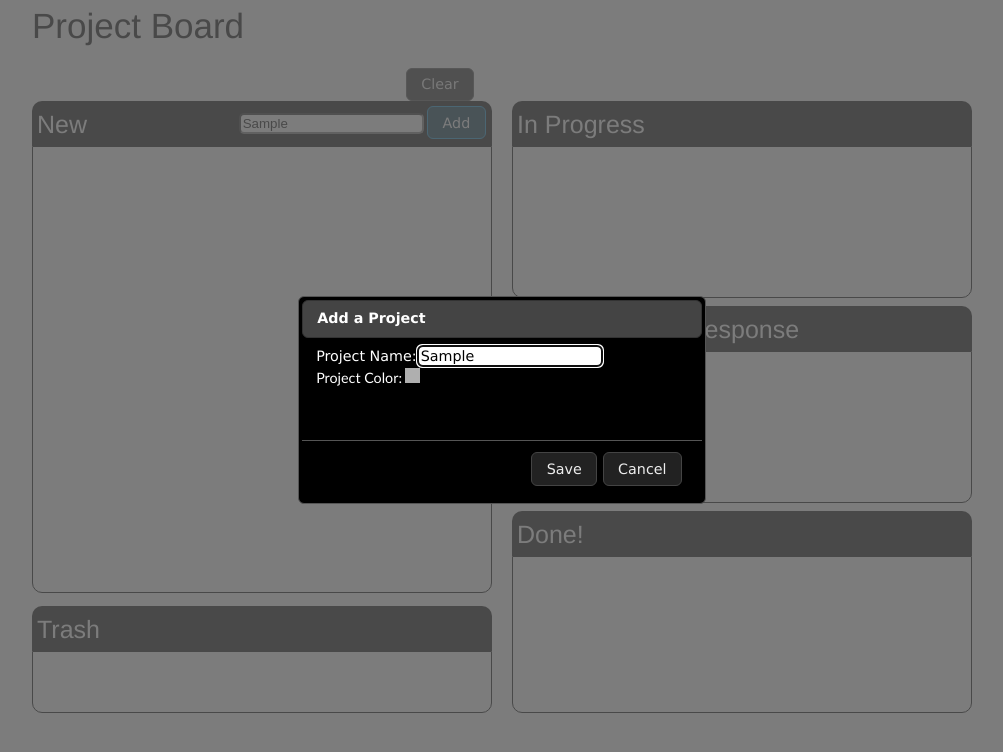
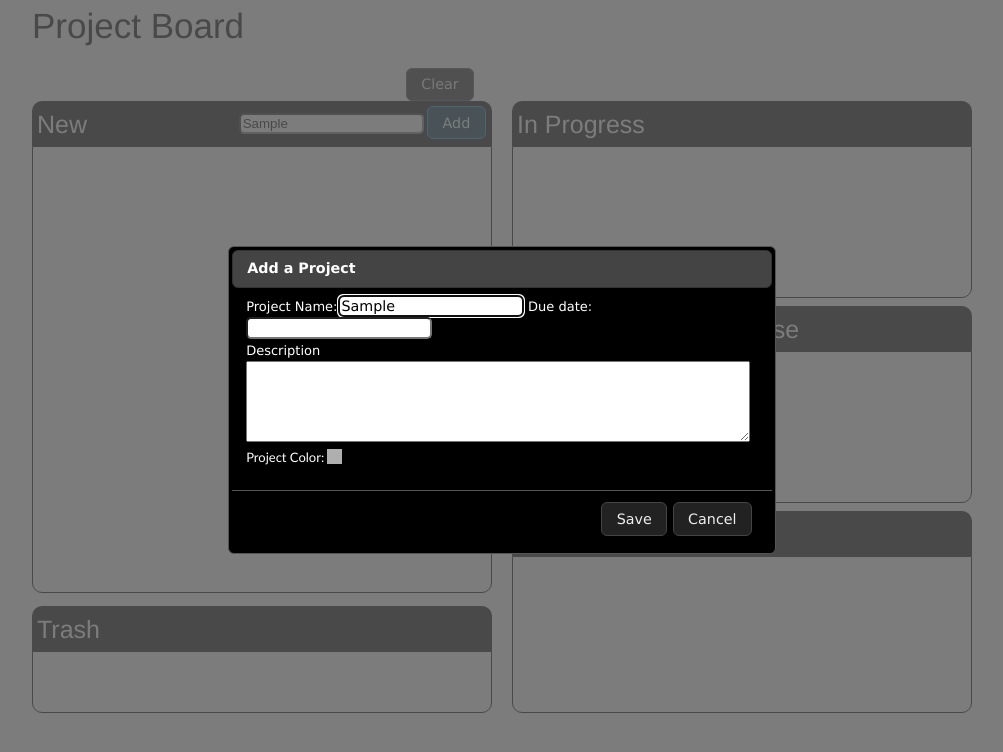
Before and after one commit to CrowderSoup/Project-Board, a plain HTML site: page index.html in a window 1280 px wide. Both pictures are taken after typing "Sample" into the empty fields and a click on the button "Add". Shown: the whole page, without its empty margins (138-1141 px from the left). Drawn offline with Linux system fonts and the light colour scheme.

Commit message:
Adding final touches to new UI for adding detailed projects

```diff
--- a/css/style.css
+++ b/css/style.css
@@ -108,3 +108,8 @@
 {
     height: 60px;
 }
+
+label
+{
+    font-size: 13px;
+}
--- a/index.html
+++ b/index.html
@@ -79,7 +79,10 @@
 
     <!-- Add Project Dialog -->
     <div id="add_proj_dialog" title="Add a Project">
-        <label for="proj_name">Project Name:</label><input type="textbox" id="proj_name" class="textbox" /><br/>
+        <label for="proj_name">Project Name:</label><input type="textbox" id="proj_name" class="textbox" />
+        <label for="proj_due">Due date:</label><input type="textbox" id="proj_due" class="textbox" /><br/>
+        <label for="proj_description">Description</lable><br/>
+        <textarea id="proj_description" cols="69" rows="5"></textarea>
         <select id="color_picker">
             <option value="AFAFAF">AFAFAF</option>
             <option value="E2161E">E2161E</option>
--- a/js/app.js
+++ b/js/app.js
@@ -6,11 +6,17 @@ $(document).ready(function(){
     $("#add_proj_dialog").dialog({
                                     modal: true,
                                     autoOpen: false,
-                                    height: 200,
-                                    width: 400,
+                                    height: 300,
+                                    width: 540,
                                     buttons: {
                                                 "Save": function() { save_project(); },
-                                                "Cancel": function() { $('#add_proj_dialog').dialog('close') }
+                                                "Cancel": function() {
+                                                                        $('#add_proj_dialog').dialog('close');
+                                                                        $("#new_project").val("");
+                                                                        $("#proj_name").val("");
+                                                                        $("#proj_due").val("");
+                                                                        $("#proj_description").val("");
+                                                                     }
                                              }
                                 });
 
@@ -18,6 +24,8 @@ $(document).ready(function(){
                                 size: 15,
                                 label: 'Project Color: '
                             });
+
+    $('#proj_due').datepicker();
 
     $('.draggable').draggable({
                                 cancel: "a.ui-icon",
@@ -145,8 +153,6 @@ function save_project()
     var date = new Date().getTime();
 
     $proj_name = $("#proj_name").val();
-    $("#new_project").val("");
-    $("#proj_name").val("");
 
     $("#new_body").append('<div id="' + date + '" class="draggable grid_2">' + $proj_name + '</div>');
     reInit();
@@ -164,6 +170,10 @@ function save_project()
     }
 
     $("#add_proj_dialog").dialog("close");
+    $("#new_project").val("");
+    $("#proj_name").val("");
+    $("#proj_due").val("");
+    $("#proj_description").val("");
 }
 
 function reInit()
```
